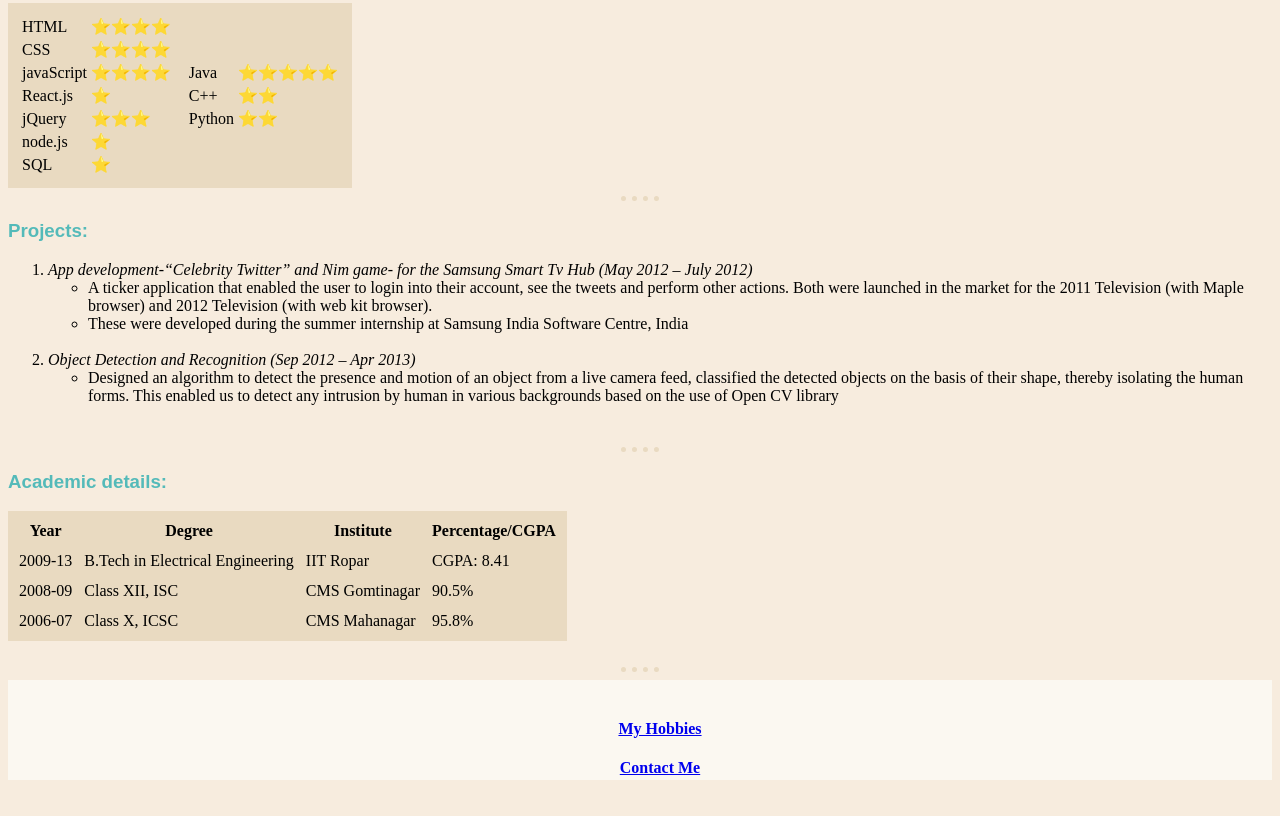
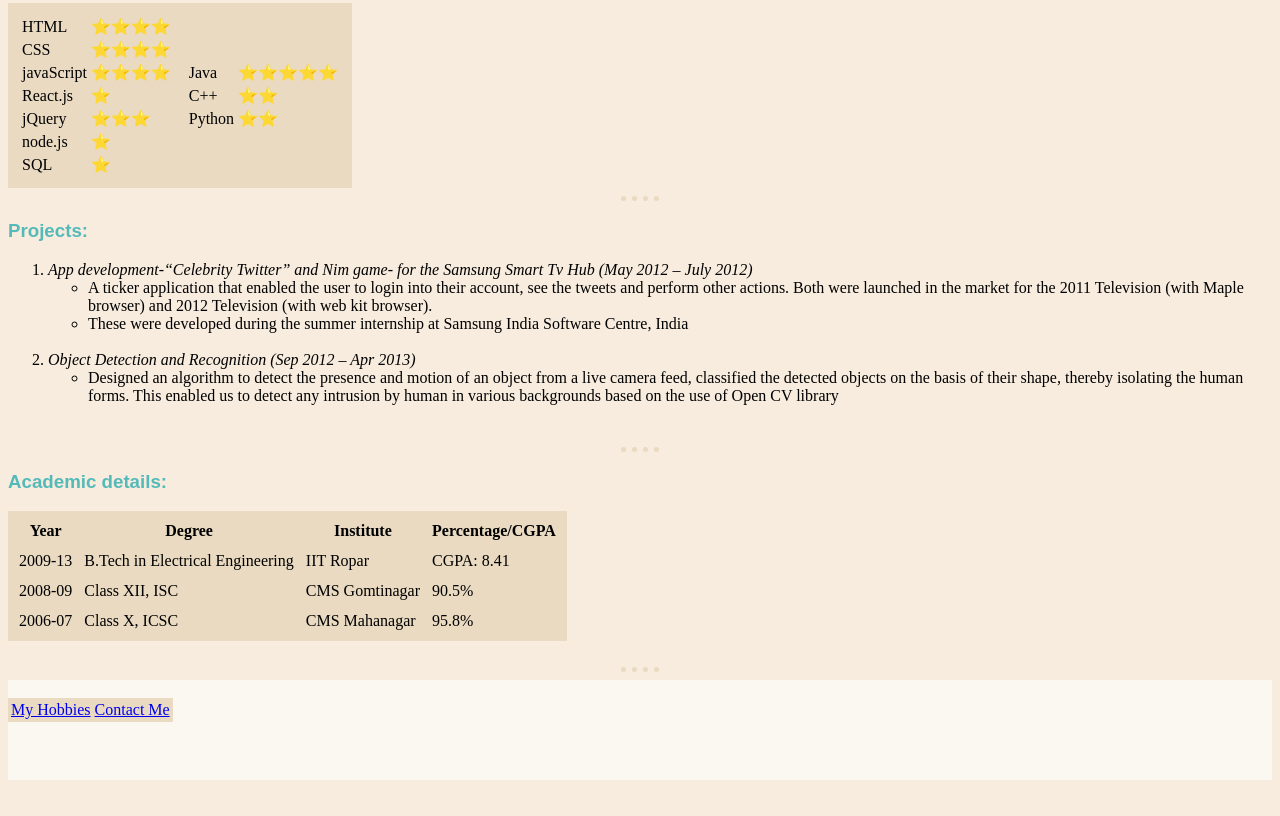
Before and after one commit to Asmi1710/cv, a plain HTML site: page index.html in a window 1280 px wide. Shown: the part 324-1140 px from the top of the page. After the commit the page ends 1112 px from the top, so only its background shows below. Drawn offline with Linux system fonts and the light colour scheme.

Commit message:
Update index.html
changing footer

```diff
--- a/index.html
+++ b/index.html
@@ -134,12 +134,18 @@
     </table>
     <br>
     <hr>
-    <footer>
+    <footer class="footer">
         <br>
-        <ul>
-            <h4><a href="hobbies.html">My Hobbies </a></h4>
-            <h4><a href="Contact.html">  Contact Me</a> </h4>
-        </ul>
+        <table class="footer">
+            <tr>
+                <td>
+                    <a href="hobbies.html">My Hobbies </a>
+                </td>
+                <td>
+                    <a href="Contact.html">  Contact Me</a>
+                </td>
+            </tr>
+        </table>
         <br>
     </footer>
 
```
